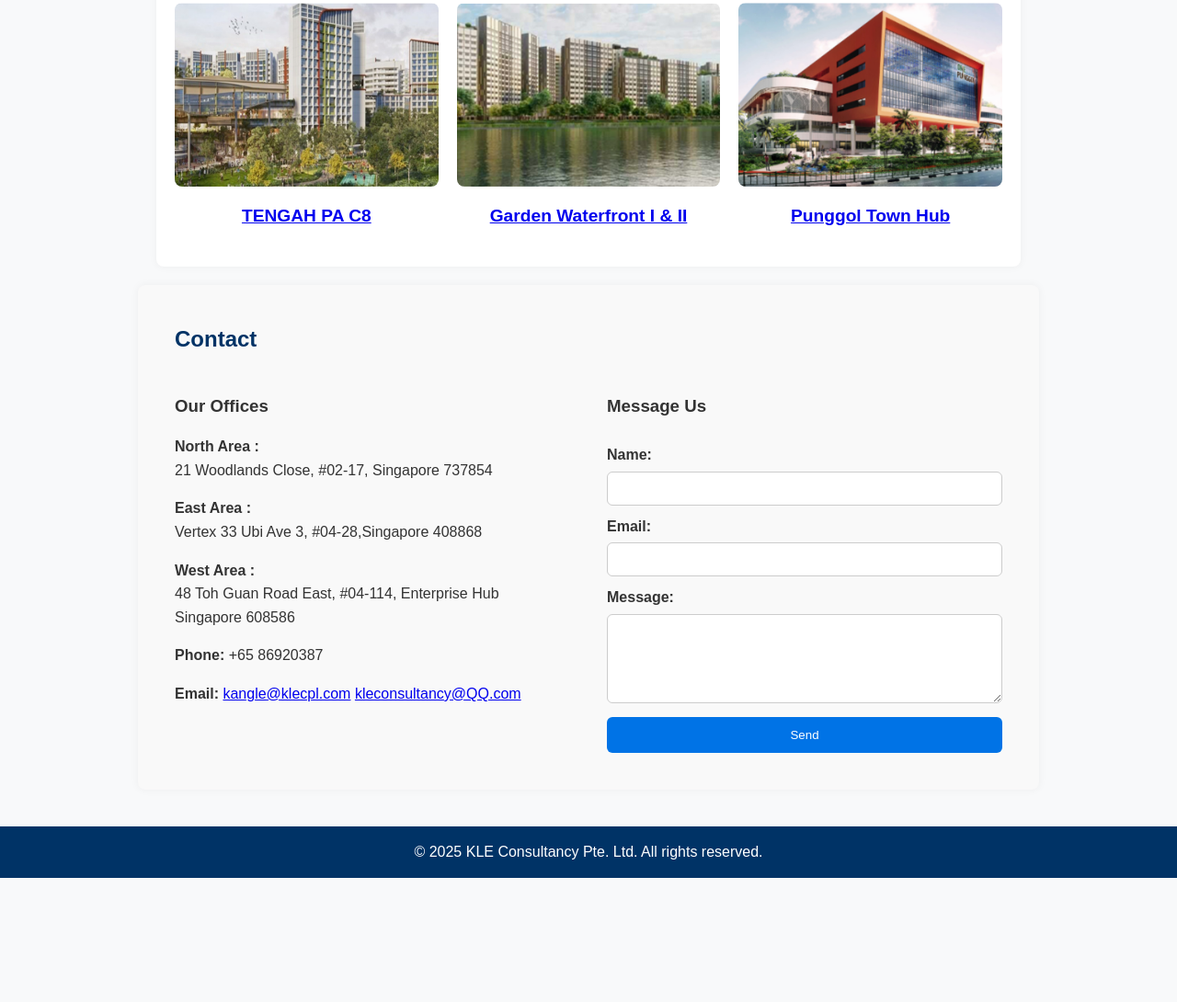
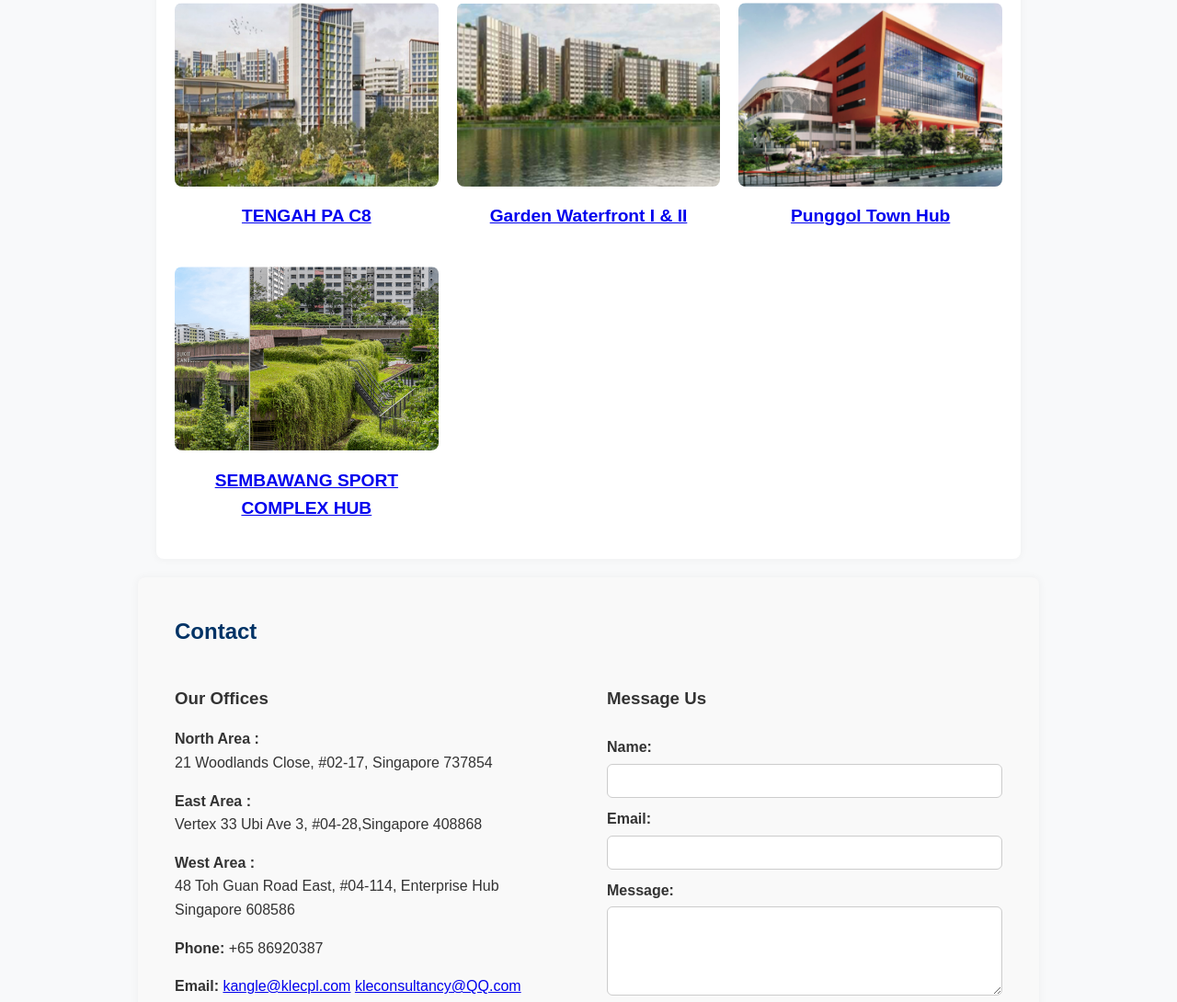
Before and after one commit to kleconsultancy/kleconsultancy.github.io, a plain HTML site: page index.html in a window 1280 px wide. Shown: the part 1268-2358 px from the top of the page at 92% size. Before the commit the page ends 2223 px from the top, so only its background shows below. Drawn offline with Linux system fonts and the light colour scheme.

Commit message:
Update index.html

```diff
--- a/index.html
+++ b/index.html
@@ -158,6 +158,13 @@
         <h3>Punggol Town Hub</h3>
       </a>
     </div>
+
+    <div class="project-item">
+      <a href="project8.html">
+        <img src="images/Picture8-2.png" alt="Project 8"  style="width:100%; height:200px; object-fit:cover;">
+        <h3>SEMBAWANG SPORT COMPLEX HUB</h3>
+      </a>
+    </div>
   </div>
 </section>
 
```
